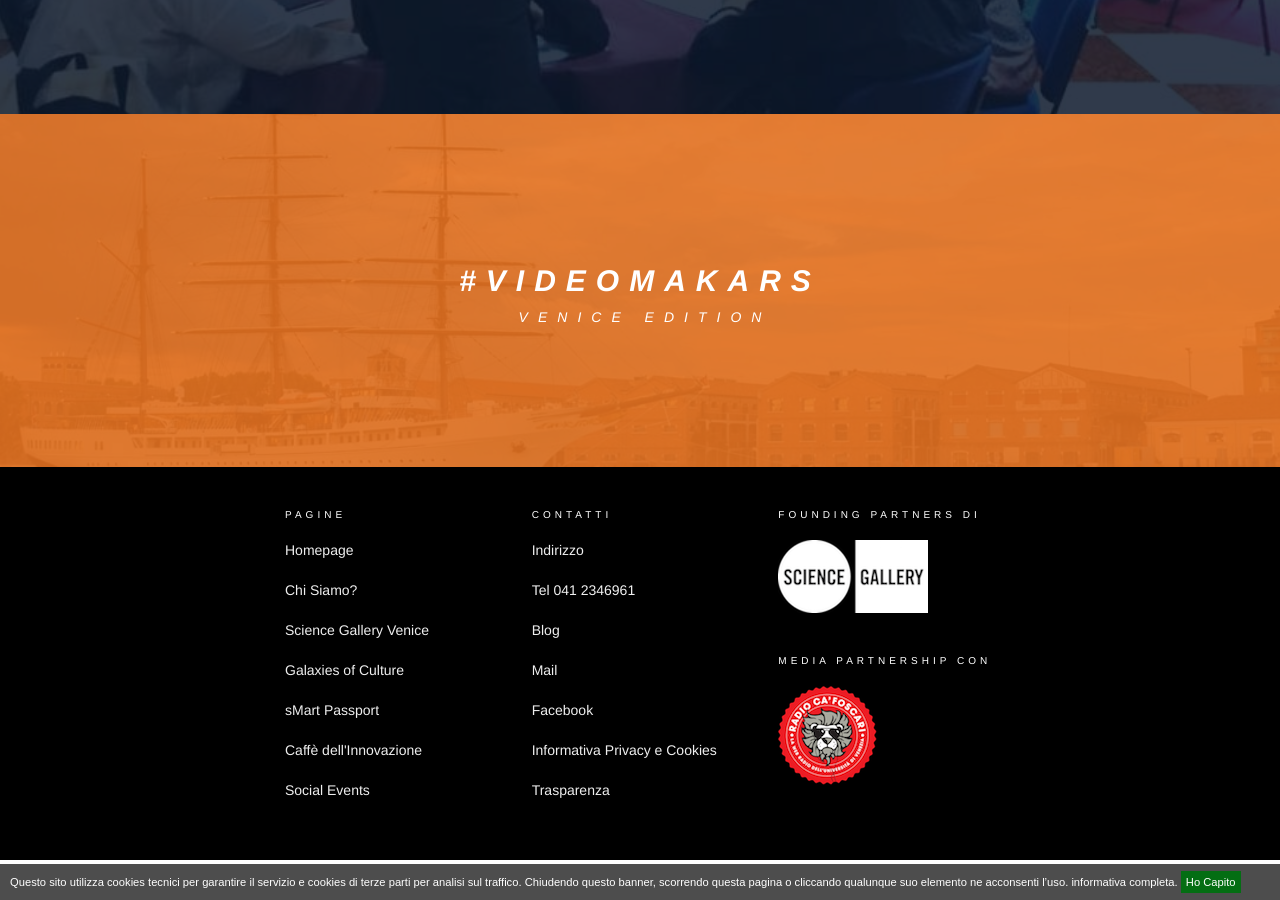
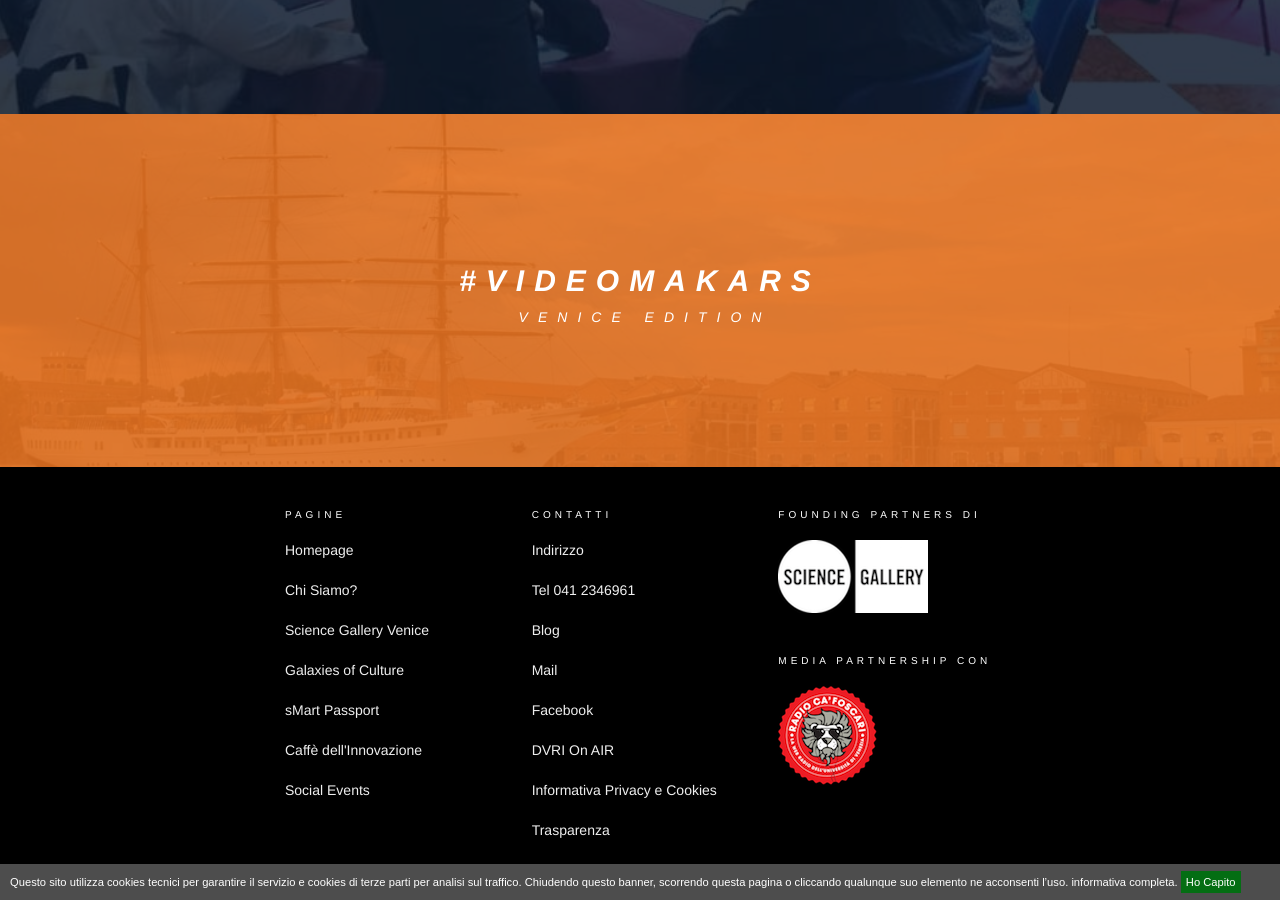
Before and after one commit to simonini/dvri-j-theme, a Jekyll site: the page built from index.html, in a window 1280 px wide and 900 px high, scrolled down 2231 px. Built offline with Jekyll 4.4.1, drawn with Linux system fonts in a browser that asks for light colours; comment, search, counter and statistics services are not loaded.

Commit message:
AGGIUNTO DVRI ON AIR

```diff
--- a/_includes/footer.html
+++ b/_includes/footer.html
@@ -23,6 +23,8 @@
             <li><a href="{{ site.baseurl }}/blog.html">Blog</a></li>
             <li><a href="mailto:dvr@unive.it">Mail</a></li>
             <li><a href="https://www.facebook.com/distrettoveneziano/?fref=ts" target="_blank">Facebook</a>
+            </li>
+            <li><a href="https://www.spreaker.com/show/dvri-on-air" target="_blank">DVRI On AIR</a>
             </li>
             <li><a href="http://distrettovenezianoricerca.it/progetti/privacy.html" target="_blank">Informativa Privacy e Cookies</a>
             </li>
```
